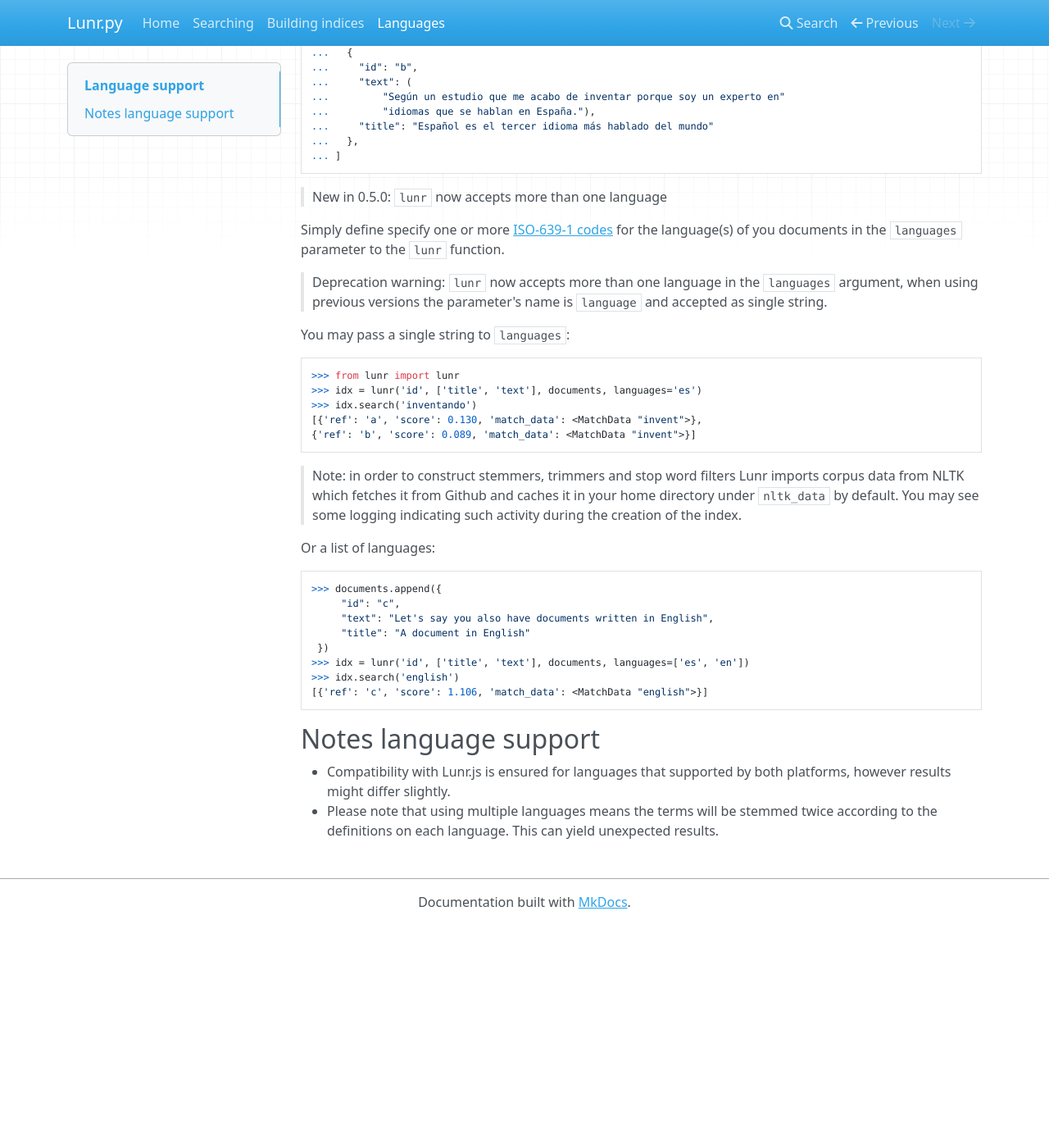
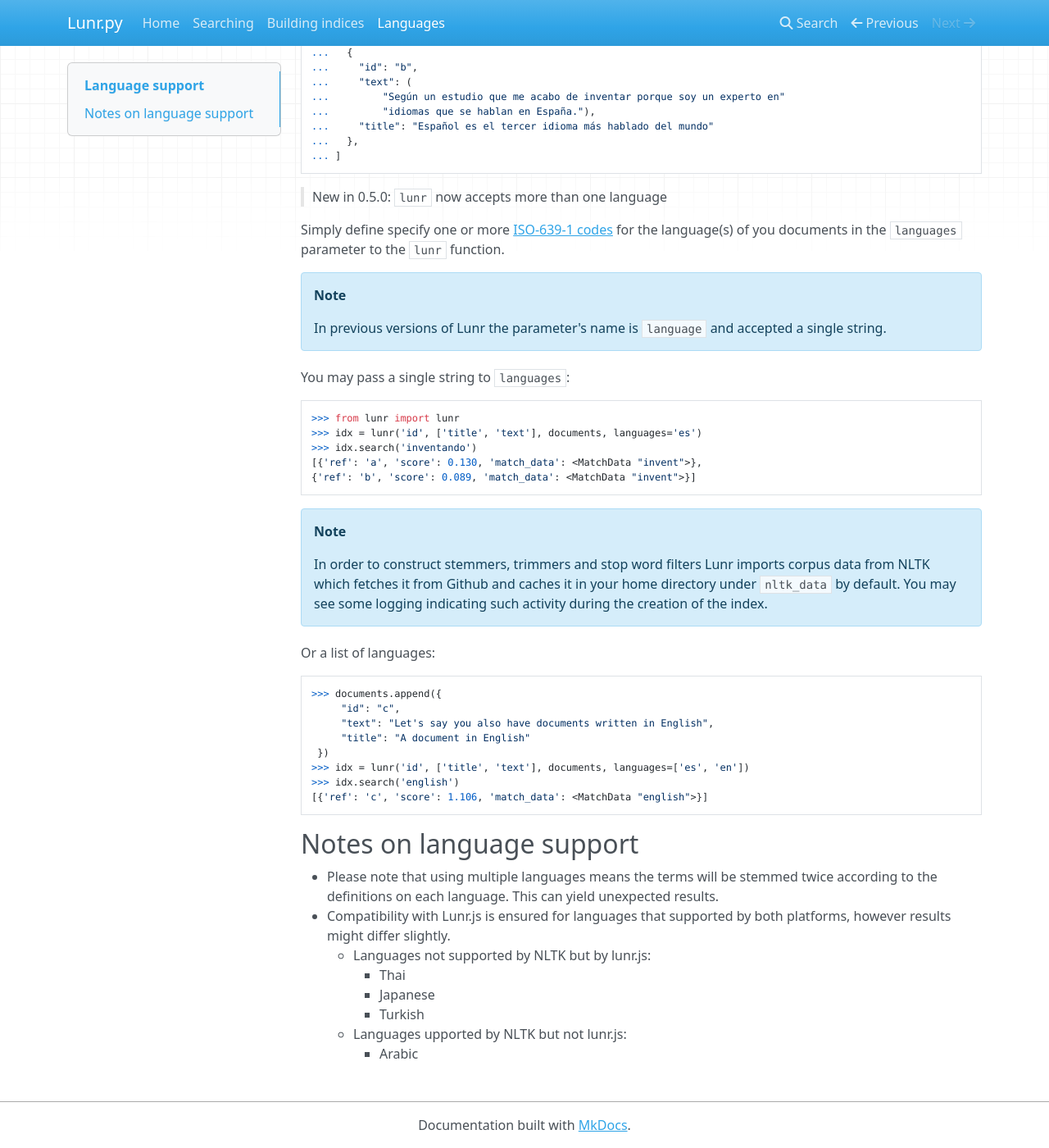
Before and after one commit to yeraydiazdiaz/lunr.py, an MkDocs documentation site: the page built from docs/languages.md, in a window 1280 px wide and 1400 px high, scrolled down 716 px. Shown: the whole window at 82% size. Built offline with MkDocs 1.6.1, drawn with Linux system fonts in a browser that asks for light colours; nearby versions of some CDN libraries; old or Windows-style settings are respelled for this version of MkDocs; before the commit the page ends 1844 px from its top, so only the background shows below that.

Commit message:
Tweak documentation

````diff
--- a/docs/languages.md
+++ b/docs/languages.md
@@ -43,7 +43,8 @@
 
 Simply define specify one or more [ISO-639-1 codes](https://en.wikipedia.org/wiki/List_of_ISO_639-1_codes) for the language(s) of you documents in the `languages` parameter to the `lunr` function.
 
-> Deprecation warning: `lunr` now accepts more than one language in the `languages` argument, when using previous versions the parameter's name is `language` and accepted as single string.
+!!! Note
+    In previous versions of Lunr the parameter's name is `language` and accepted a single string.
 
 You may pass a single string to `languages`:
 
@@ -55,7 +56,8 @@
 {'ref': 'b', 'score': 0.089, 'match_data': <MatchData "invent">}]
 ```
 
-> Note: in order to construct stemmers, trimmers and stop word filters Lunr imports corpus data from NLTK which fetches it from Github and caches it in your home directory under `nltk_data` by default. You may see some logging indicating such activity during the creation of the index.
+!!! Note
+    In order to construct stemmers, trimmers and stop word filters Lunr imports corpus data from NLTK which fetches it from Github and caches it in your home directory under `nltk_data` by default. You may see some logging indicating such activity during the creation of the index.
 
 Or a list of languages:
 
@@ -70,7 +72,13 @@
 [{'ref': 'c', 'score': 1.106, 'match_data': <MatchData "english">}]
 ```
 
-## Notes language support
+## Notes on language support
 
+- Please note that using multiple languages means the terms will be stemmed twice according to the definitions on each language. This can yield unexpected results.
 - Compatibility with Lunr.js is ensured for languages that supported by both platforms, however results might differ slightly.
-- Please note that using multiple languages means the terms will be stemmed twice according to the definitions on each language. This can yield unexpected results.
+    + Languages not supported by NLTK but by lunr.js:
+        * Thai
+        * Japanese
+        * Turkish
+    + Languages upported by NLTK but not lunr.js:
+        * Arabic
--- a/mkdocs.yml
+++ b/mkdocs.yml
@@ -5,3 +5,6 @@
   - Searching: usage.md
   - Building indices: indices.md
   - Languages: languages.md
+
+markdown_extensions:
+  - admonition
````
